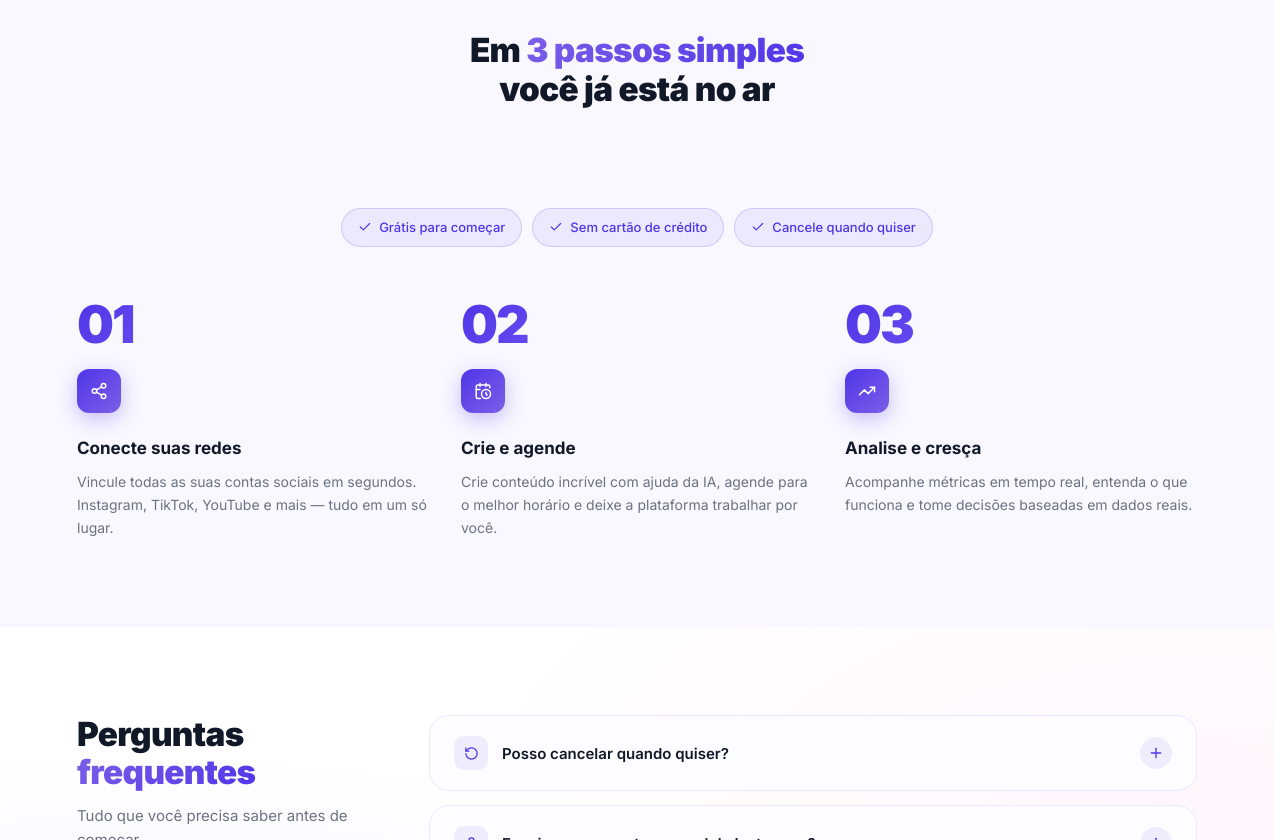
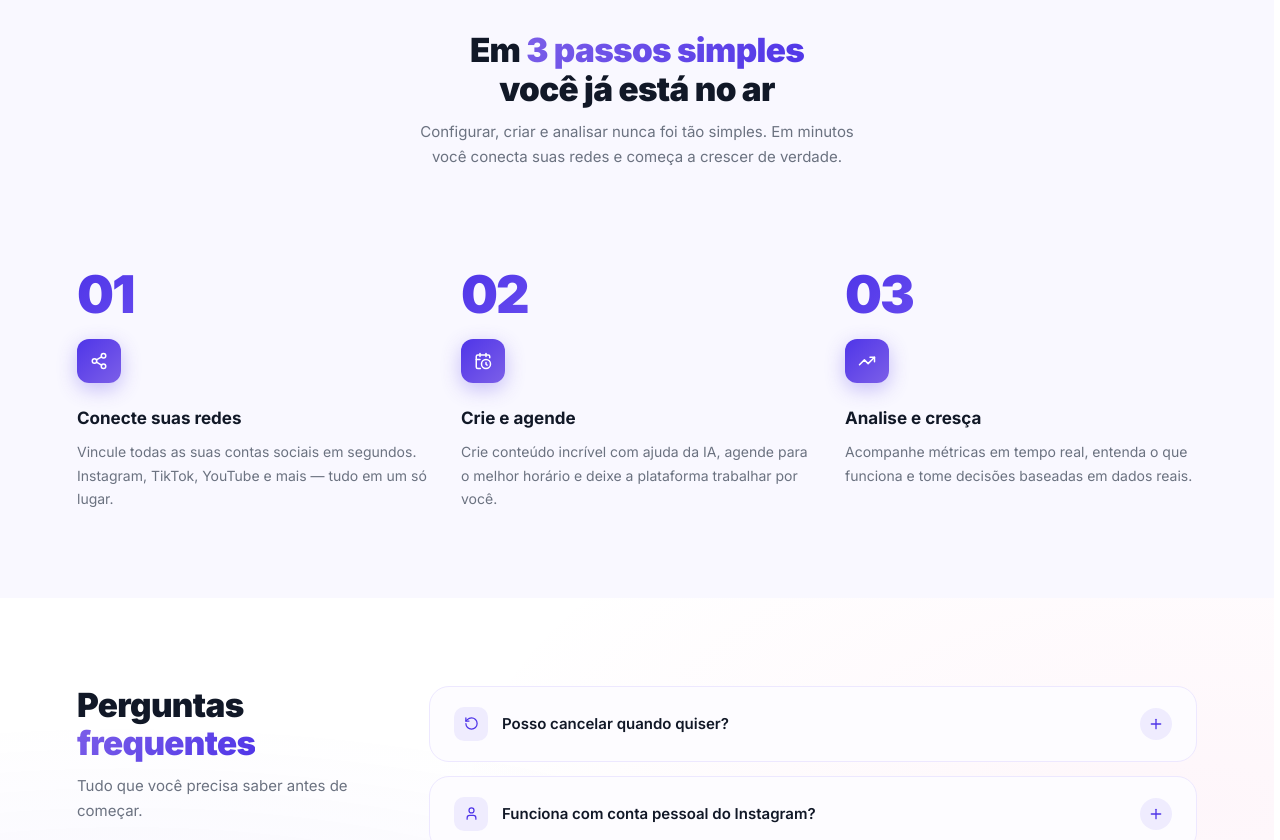
Before and after one commit to brenosemfreio/tcc, a React (Vite) app: page / in a window 1280 px wide. Shown: the part 1960-2800 px from the top of the page. Built offline with nearby package versions, Linux system fonts and the light colour scheme.

Commit message:
chore: auto sync [Claude]

```diff
--- a/src/pages/Landing/Landing.jsx
+++ b/src/pages/Landing/Landing.jsx
@@ -29,8 +29,6 @@ const PREVIEWS = {
 }
 
 const HERO_AVATARS = ['#7C5FE8', '#E84FA5', '#4F35E8', '#B44FE8']
-
-const STEPS_PERKS = ['Grátis para começar', 'Sem cartão de crédito', 'Cancele quando quiser']
 
 // Formata o preço no padrão brasileiro: inteiros sem decimal ("0"), decimais com ","
 const formatPrice = (n) => {
@@ -173,22 +171,15 @@ export default function Landing() {
             >
               Em <span className="l-gradient-text">3 passos simples</span><br />você já está no ar
             </motion.h2>
+            <motion.p
+              initial={{ opacity: 0, y: 20 }}
+              whileInView={{ opacity: 1, y: 0 }}
+              viewport={{ once: true }}
+              transition={{ duration: 0.5, delay: 0.1 }}
+            >
+              Configurar, criar e analisar nunca foi tão simples. Em minutos você conecta suas redes e começa a crescer de verdade.
+            </motion.p>
           </div>
-
-          <motion.div
-            className="l-steps__perks"
-            initial={{ opacity: 0, y: 16 }}
-            whileInView={{ opacity: 1, y: 0 }}
-            viewport={{ once: true }}
-            transition={{ duration: 0.5, delay: 0.2 }}
-          >
-            {STEPS_PERKS.map(text => (
-              <span key={text} className="l-steps__perk">
-                <LuCheck size={14} />
-                {text}
-              </span>
-            ))}
-          </motion.div>
 
           <div className="l-steps__grid">
             {STEPS.map((s, i) => {
```
